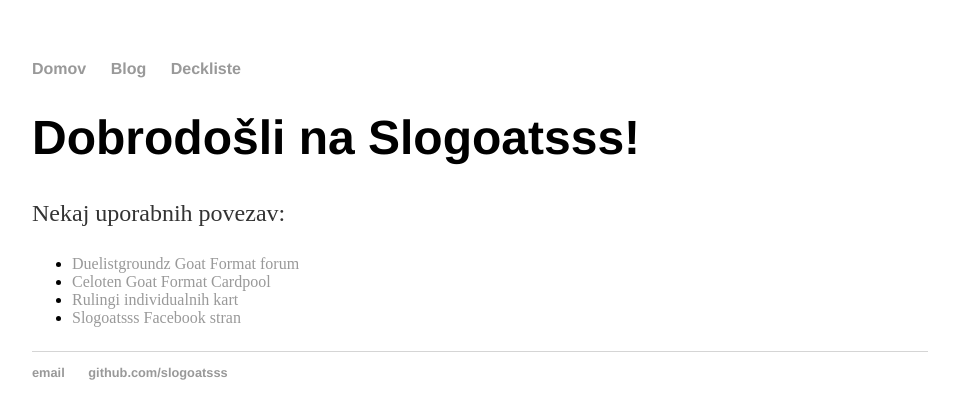
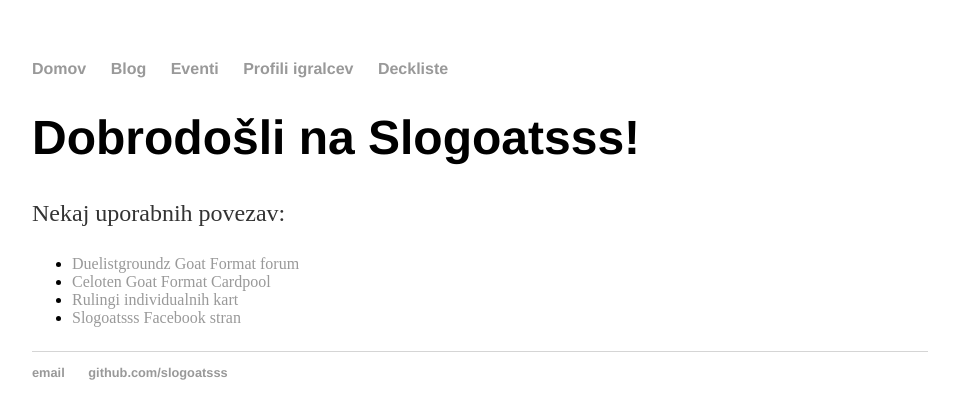
Before and after one commit to slogoatsss/slogoatsss.github.io, a Jekyll site: the page built from index.html, in a window 1280 px wide. Shown: the top 419 px of the page, without its empty margins (160-1119 px from the left). Built offline with Jekyll 4.4.1, drawn with Linux system fonts in a browser that asks for light colours.

Commit message:
Update default.html

```diff
--- a/_layouts/default.html
+++ b/_layouts/default.html
@@ -10,6 +10,8 @@
 	    		<ul>
 	        		<li><a href="/">Domov</a></li>
 	        		<li><a href="/blog">Blog</a></li>
+				<li><a href="/eventi">Eventi</a></li>
+				<li><a href="/profiliIgralcev">Profili igralcev</a></li>
 				<li><a href="/deckliste">Deckliste</a></li>
 	    		</ul>
 			</nav>
```
